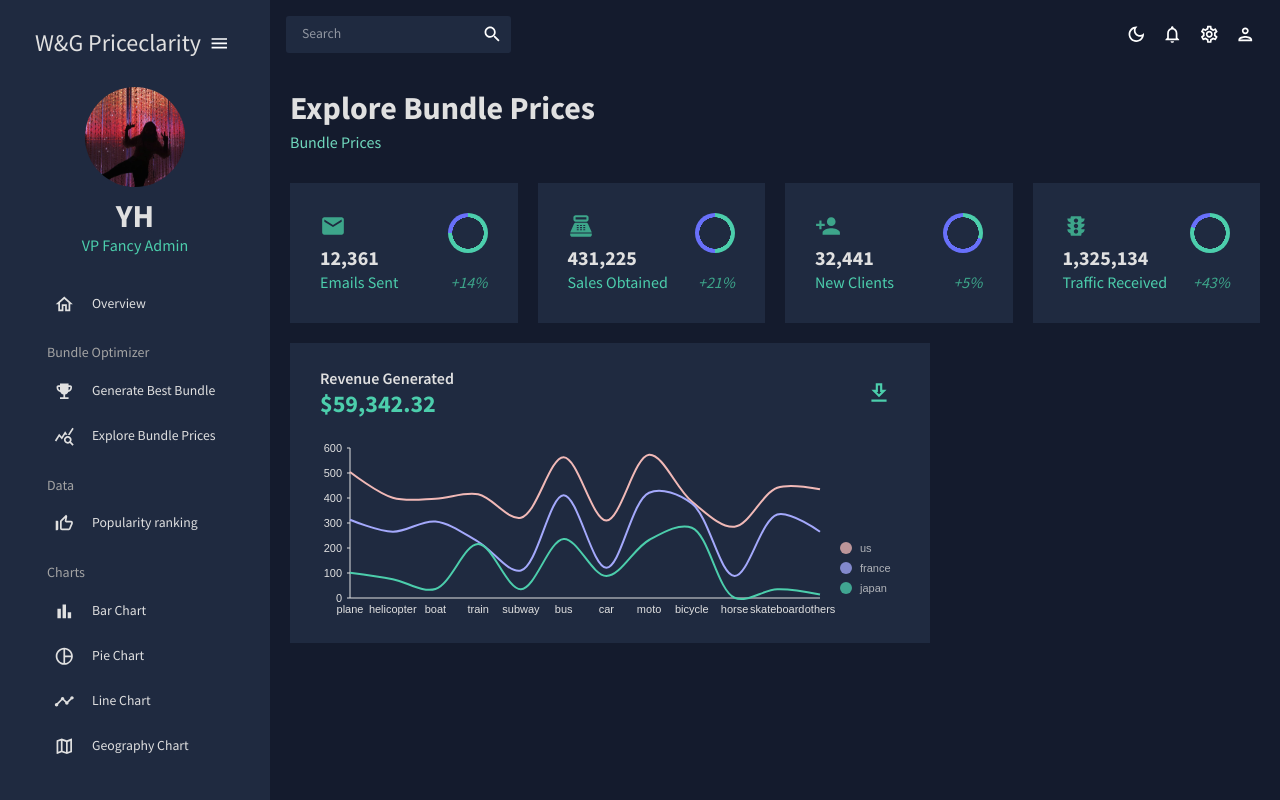
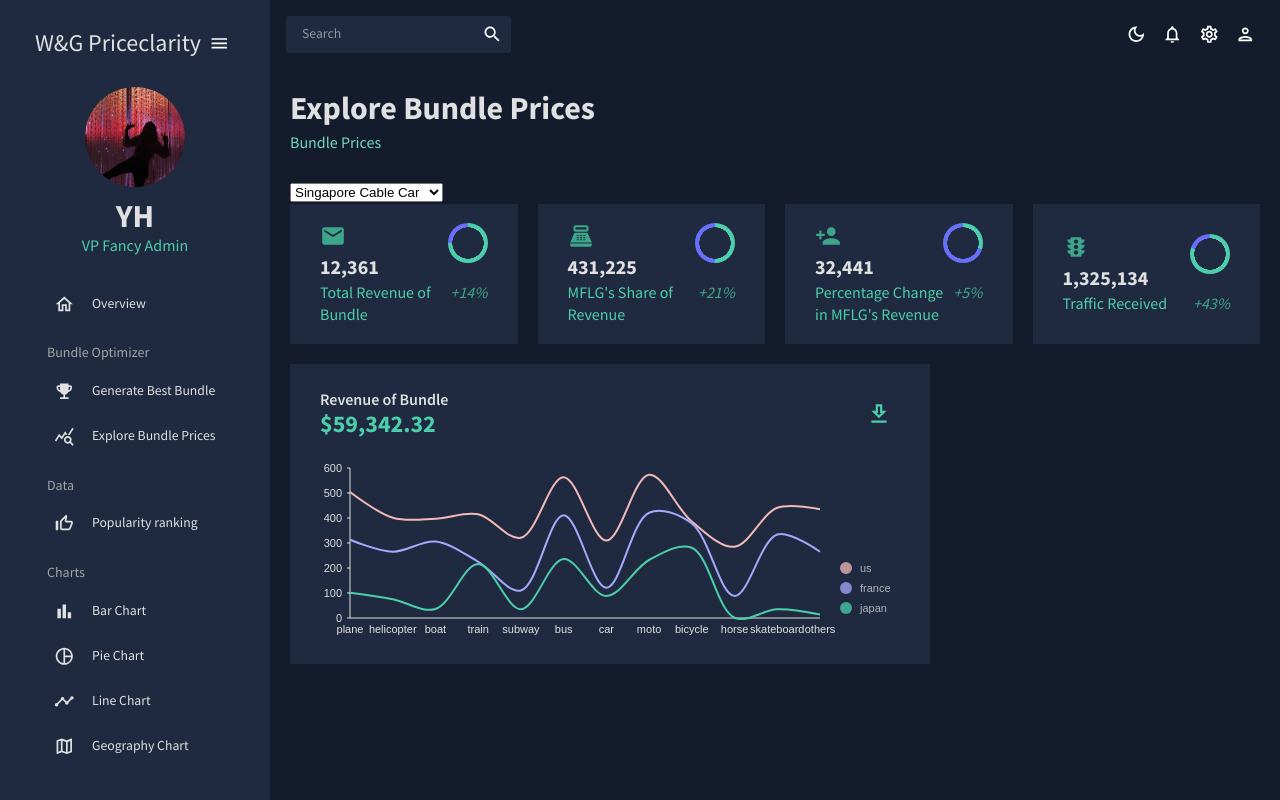
Before and after one commit to darryl-chan/DSA3101-Project, a React (Create React App) app in the folder dashboard/: page /ebp in a window 1280 px wide. Built offline with nearby package versions, Linux system fonts and the light colour scheme.

Commit message:
added drop down

```diff
--- a/dashboard/src/scenes/ebp/index.jsx
+++ b/dashboard/src/scenes/ebp/index.jsx
@@ -22,6 +22,15 @@ const EBP = () => {
 
       </Box>
 
+      <div>
+        <select>
+            <option value="scc">Singapore Cable Car</option>
+            <option value="wot">Wings Of Time</option>
+            <option value="shs">SkyHelix Sentosa</option>
+            <option value="cbb">Central Beach Bazaar</option>
+        </select>
+      </div>
+
       {/* GRID & CHARTS */}
       <Box
         display="grid"
@@ -39,7 +48,7 @@ const EBP = () => {
         >
           <StatBox
             title="12,361"
-            subtitle="Emails Sent"
+            subtitle="Total Revenue of Bundle"
             progress="0.75"
             increase="+14%"
             icon={
@@ -58,7 +67,7 @@ const EBP = () => {
         >
           <StatBox
             title="431,225"
-            subtitle="Sales Obtained"
+            subtitle="MFLG's Share of Revenue"
             progress="0.50"
             increase="+21%"
             icon={
@@ -77,7 +86,7 @@ const EBP = () => {
         >
           <StatBox
             title="32,441"
-            subtitle="New Clients"
+            subtitle="Percentage Change in MFLG's Revenue"
             progress="0.30"
             increase="+5%"
             icon={
@@ -126,7 +135,7 @@ const EBP = () => {
                 fontWeight="600"
                 color={colors.grey[100]}
               >
-                Revenue Generated
+                Revenue of Bundle
               </Typography>
               <Typography
                 variant="h3"
```
